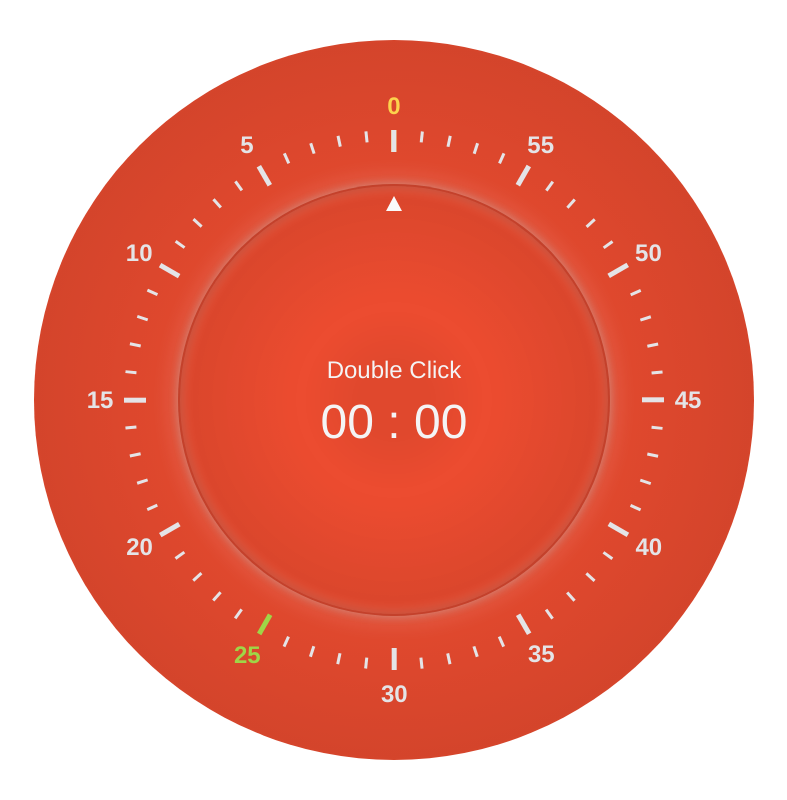
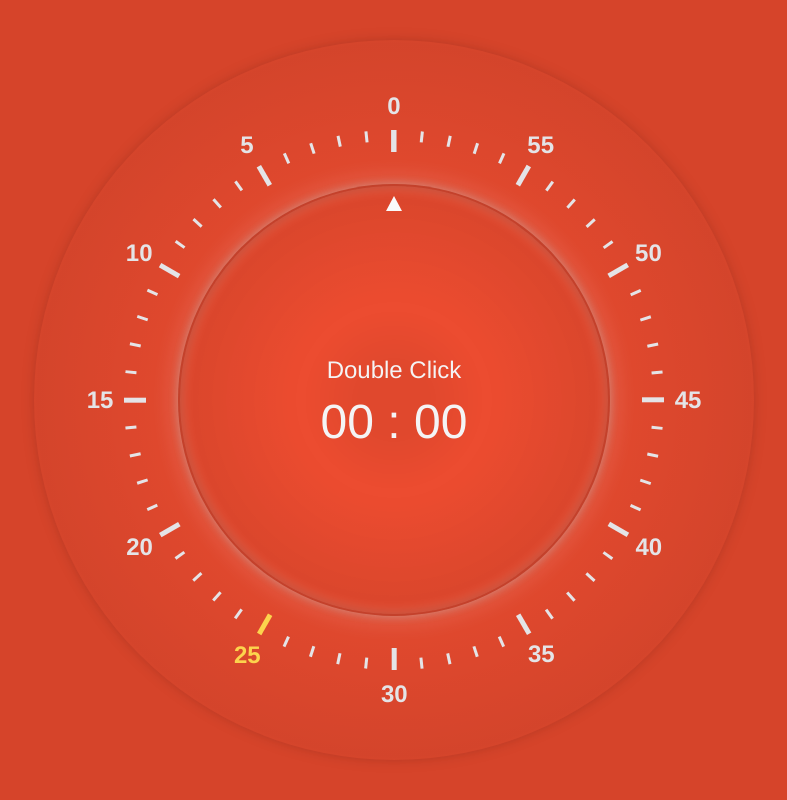
Before and after one commit to GloryWong/pomo, a Vue app: page / in a window 1280 px wide. Shown: the whole page, without its empty margins (246-1033 px from the left). Built offline with nearby package versions, Linux system fonts and the light colour scheme.

Commit message:
style: ui

```diff
--- a/package.json
+++ b/package.json
@@ -11,7 +11,6 @@
   "dependencies": {
     "number-precision": "^1.5.1",
     "tone": "^14.7.77",
-    "type-fest": "^0.16.0",
     "vue": "^3.0.5"
   },
   "devDependencies": {
@@ -21,6 +20,7 @@
     "https-localhost": "^4.6.5",
     "postcss": "^8.3.6",
     "tailwindcss": "^2.2.7",
+    "type-fest": "^0.16.0",
     "typescript": "^4.3.2",
     "vite": "^2.4.4",
     "vite-plugin-pwa": "^0.10.0",
--- a/src/App.vue
+++ b/src/App.vue
@@ -1,6 +1,8 @@
 <template>
-  <ControlPanel />
-  <DialPlate />
+  <div class="flex justify-center items-center bg-primary w-screen h-screen">
+    <ControlPanel />
+    <DialPlate />
+  </div>
 </template>
 
 <script lang="ts" setup>
@@ -25,10 +27,5 @@
     -moz-osx-font-smoothing: grayscale;
     text-align: center;
     color: #2c3e50;
-    width: 100vw;
-    height: 100vh;
-    display: flex;
-    justify-content: center;
-    align-items: center;
   }
 </style>
--- a/src/components/DialPlate.vue
+++ b/src/components/DialPlate.vue
@@ -9,6 +9,7 @@
       overflow-hidden
       relative
       bg-tomato-radial-gradient
+      shadow-tomato-border
     "
     :style="`width: ${dialPlateSize}px; height: ${dialPlateSize}px;`"
   >
--- a/src/components/TimeRangePlate.vue
+++ b/src/components/TimeRangePlate.vue
@@ -26,10 +26,10 @@
           `${primary ? 'w-1/100' : 'w-1/200'}`,
           `${primary ? 'h-1/24' : 'h-1/48'}`,
           `${
-            minute <= timeRangeTime
-              ? 'bg-yellow-300'
-              : minute === SINGLE_DURATION
-              ? 'bg-secondary-light'
+            minute <= timeRangeTime && minute !== 0
+              ? 'bg-secondary'
+              : minute === SINGLE_DURATION && state.isCool()
+              ? 'bg-secondary-dark'
               : 'bg-neutral'
           }`,
         ]"
@@ -53,10 +53,10 @@
           "
           :class="[
             `${
-              minute <= timeRangeTime
-                ? 'text-yellow-300'
-                : minute === SINGLE_DURATION
-                ? 'text-secondary-light'
+              minute <= timeRangeTime && minute !== 0
+                ? 'text-secondary'
+                : minute === SINGLE_DURATION && state.isCool()
+                ? 'text-secondary-dark'
                 : 'text-neutral'
             }`,
           ]"
@@ -75,12 +75,13 @@
 
 <script lang="ts" setup>
   import { inject } from 'vue'
-  import { TimeRange, Tomato } from '../composables'
+  import { State, TimeRange, Tomato } from '../composables'
 
   const { timeRange } = defineProps<{
     timeRange: TimeRange
   }>()
   const tomato = inject('tomato') as Tomato
+  const state = inject('state') as State
 
   const {
     timeRangeElRef,
--- a/src/composables/usePointerPlate.ts
+++ b/src/composables/usePointerPlate.ts
@@ -67,29 +67,29 @@ export function usePointerPlate({
     state.core
     if (tomato.springQueueRunning.value) {
       if (tomato.activeSpring.value) {
-        description = 'Tomato Consuming'
-        state.isPaused() && (description = 'Tomato Paused')
+        description = 'Focus Time'
+        state.isPaused() && (description = 'Focus Paused')
 
         if (tomato.isActiveShortBreakSpring()) {
           description = 'Short Break'
-          state.isPaused() && (description = 'Short Break Paused')
+          state.isPaused() && (description = 'Break Paused')
         }
         if (tomato.isActiveLongBreakSpring()) {
           description = 'Long Break'
-          state.isPaused() && (description = 'Long Break Paused')
+          state.isPaused() && (description = 'Break Paused')
         }
 
-        timeRange.dragRotating.value && (description = 'Time Adjusting')
+        timeRange.dragRotating.value && (description = 'Time Adjust')
       }
     } else {
       if (timeRange.dragRotating.value) {
-        description = 'Time Selecting'
+        description = 'Time Select'
       }
       if (state.isRunning()) {
-        description = 'Double Click To Pause'
+        description = 'Countdown'
       }
       if (state.isPaused()) {
-        description = 'Double Click To Resume'
+        description = 'Paused'
       }
     }
 
--- a/src/composables/useSound.ts
+++ b/src/composables/useSound.ts
@@ -54,7 +54,7 @@ export function useSound({ timeRange, state }: Options) {
 
   watch(state.core, () => {
     if (state.isFinished()) {
-      playEndSound()
+      playHintSound()
     }
   })
 }
--- a/tailwind.config.js
+++ b/tailwind.config.js
@@ -32,9 +32,11 @@ module.exports = {
           dark: '#972118',
         },
         secondary: {
-          light: '#9FD547',
-          DEFAULT: '#81B037',
-          dark: '#4F6E1E',
+          lighter: colors.amber[50],
+          light: colors.amber[100],
+          DEFAULT: colors.amber[200],
+          dark: colors.amber[300],
+          darker: colors.amber[400],
         },
         neutral: {
           lighter: colors.gray[50],
@@ -50,6 +52,8 @@ module.exports = {
           0 0 10px 1px rgba(0,0,0,0.15),
           inset 0 0 8px 5px rgba(255,255,255,0.1),
           inset 0 0 10px 0px rgba(0,0,0,0.15)`,
+        'tomato-border':
+          '0 0px 15px 0px rgba(0, 0, 0, 0.1), 0 0px 6px 0px rgba(0, 0, 0, 0.05)',
       },
       backgroundImage: {
         'tomato-radial-gradient': `
```
Also changed, not shown: src/assets/tomato.svg, 1 other file (tests, documents, lock files or other folders).
